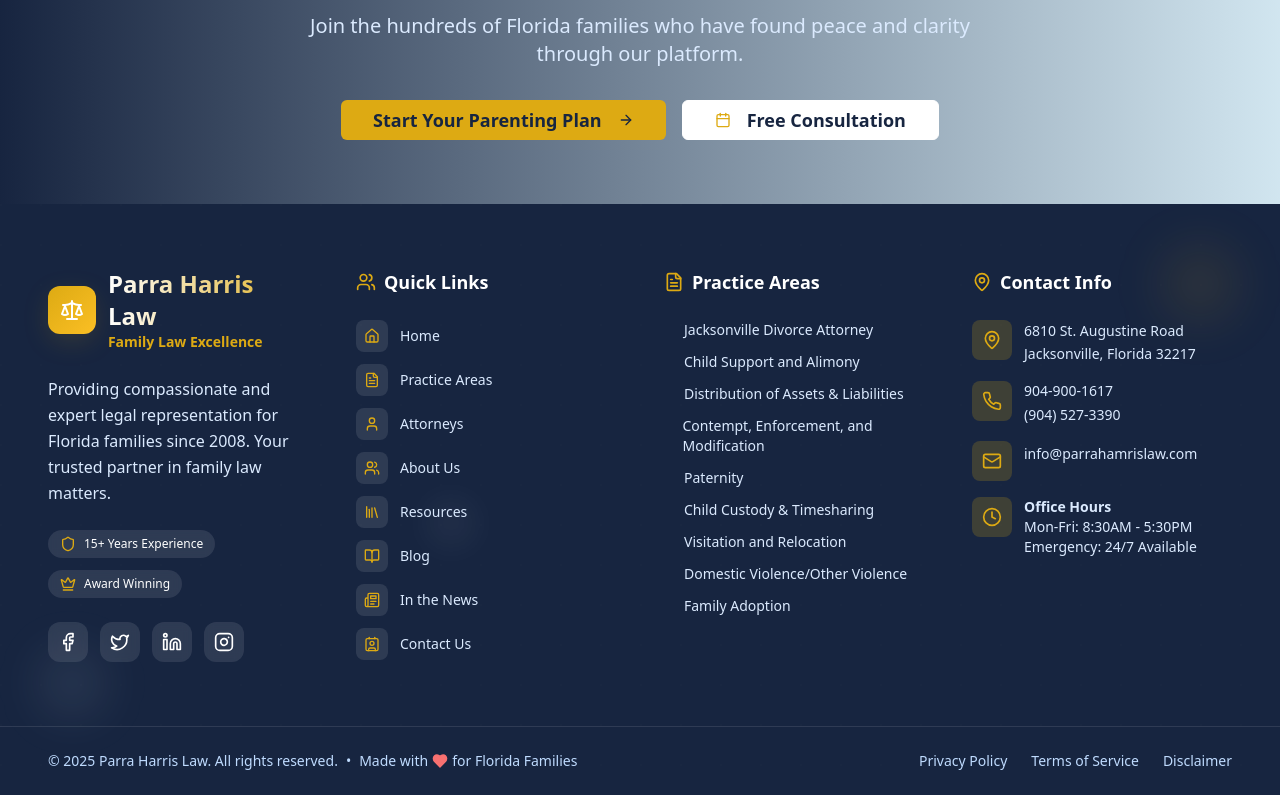
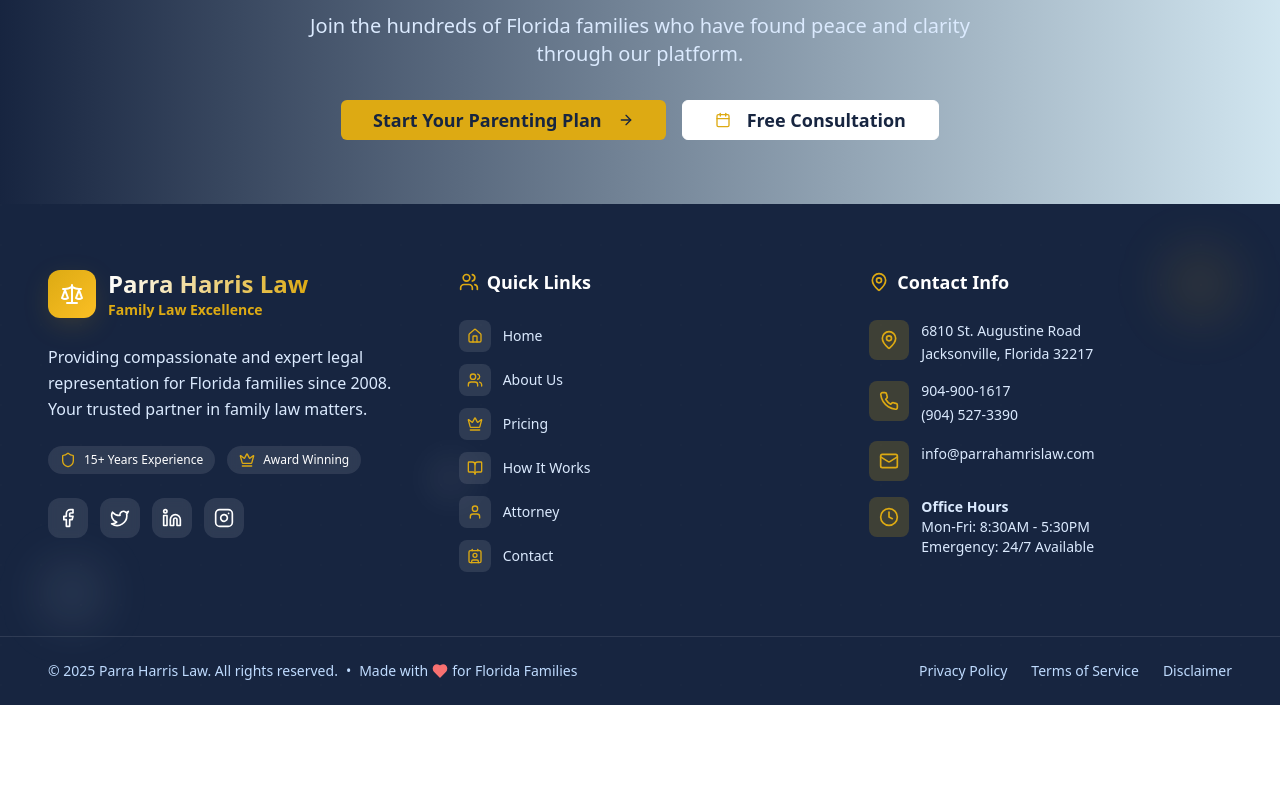
Before and after one commit to Vizx-Global/parraharrislaw_client, a React (Vite) app: page /about in a window 1280 px wide. Shown: the part 3919-4714 px from the top of the page. After the commit the page ends 4624 px from the top, so only its background shows below. Built offline with nearby package versions, Linux system fonts and the light colour scheme; the HTML template or start-up script is replaced by a standard one.

Commit message:
scrapped unwanted sections of the homepage

```diff
--- a/src/components/Footer.tsx
+++ b/src/components/Footer.tsx
@@ -19,35 +19,19 @@ import {
   User,
   BookOpen,
   Newspaper,
-  Contact,
-  Library,
-  Award
+  Contact
 } from "lucide-react";
 
 const Footer = () => {
   const currentYear = new Date().getFullYear();
 
-  const practiceAreas = [
-    "Jacksonville Divorce Attorney",
-    "Child Support and Alimony",
-    "Distribution of Assets & Liabilities",
-    "Contempt, Enforcement, and Modification",
-    "Paternity",
-    "Child Custody & Timesharing",
-    "Visitation and Relocation",
-    "Domestic Violence/Other Violence",
-    "Family Adoption"
-  ];
-
   const quickLinks = [
     { name: "Home", icon: Home },
-    { name: "Practice Areas", icon: FileText },
-    { name: "Attorneys", icon: User },
     { name: "About Us", icon: Users },
-    { name: "Resources", icon: Library },
-    { name: "Blog", icon: BookOpen },
-    { name: "In the News", icon: Newspaper },
-    { name: "Contact Us", icon: Contact }
+    { name: "Pricing", icon: Crown },
+    { name: "How It Works", icon: BookOpen },
+    { name: "Attorney", icon: User },
+    { name: "Contact", icon: Contact }
   ];
 
   const socialLinks = [
@@ -95,7 +79,7 @@ const Footer = () => {
             initial="hidden"
             whileInView="visible"
             viewport={{ once: true }}
-            className="grid grid-cols-1 lg:grid-cols-4 gap-8 lg:gap-12"
+            className="grid grid-cols-1 lg:grid-cols-3 gap-8 lg:gap-12"
           >
             {/* Brand Column */}
             <motion.div variants={itemVariants} className="lg:col-span-1">
@@ -174,29 +158,6 @@ const Footer = () => {
 
                     {/* Hover Arrow */}
                     <ArrowRight className="w-3 h-3 text-church-gold opacity-0 group-hover:opacity-100 translate-x-[-5px] group-hover:translate-x-0 transition-all duration-300" />
-                  </motion.li>
-                ))}
-              </ul>
-            </motion.div>
-
-            {/* Practice Areas Column */}
-            <motion.div variants={itemVariants} className="lg:col-span-1">
-              <h4 className="text-lg font-bold mb-6 flex items-center gap-2">
-                <FileText className="w-5 h-5 text-church-gold" />
-                Practice Areas
-              </h4>
-              <ul className="space-y-3">
-                {practiceAreas.map((area, index) => (
-                  <motion.li
-                    key={area}
-                    variants={itemVariants}
-                    whileHover={{ x: 5 }}
-                    className="flex items-center gap-2 group cursor-pointer"
-                  >
-                    <ArrowRight className="w-3 h-3 text-church-gold opacity-0 group-hover:opacity-100 transition-opacity duration-300" />
-                    <span className="text-blue-100 hover:text-church-gold transition-colors duration-300 text-sm">
-                      {area}
-                    </span>
                   </motion.li>
                 ))}
               </ul>
--- a/src/pages/Index.tsx
+++ b/src/pages/Index.tsx
@@ -15,10 +15,8 @@ const Index = () => {
       <Header />
       <main>
         <HeroSection />
+        <PricingSection/>
         <PracticeAreas/>
-        <PricingSection/>
-        <HowWeWork/>
-        <Benefits/>
         <ContactUs/>
       </main>
         <Footer/>
```
